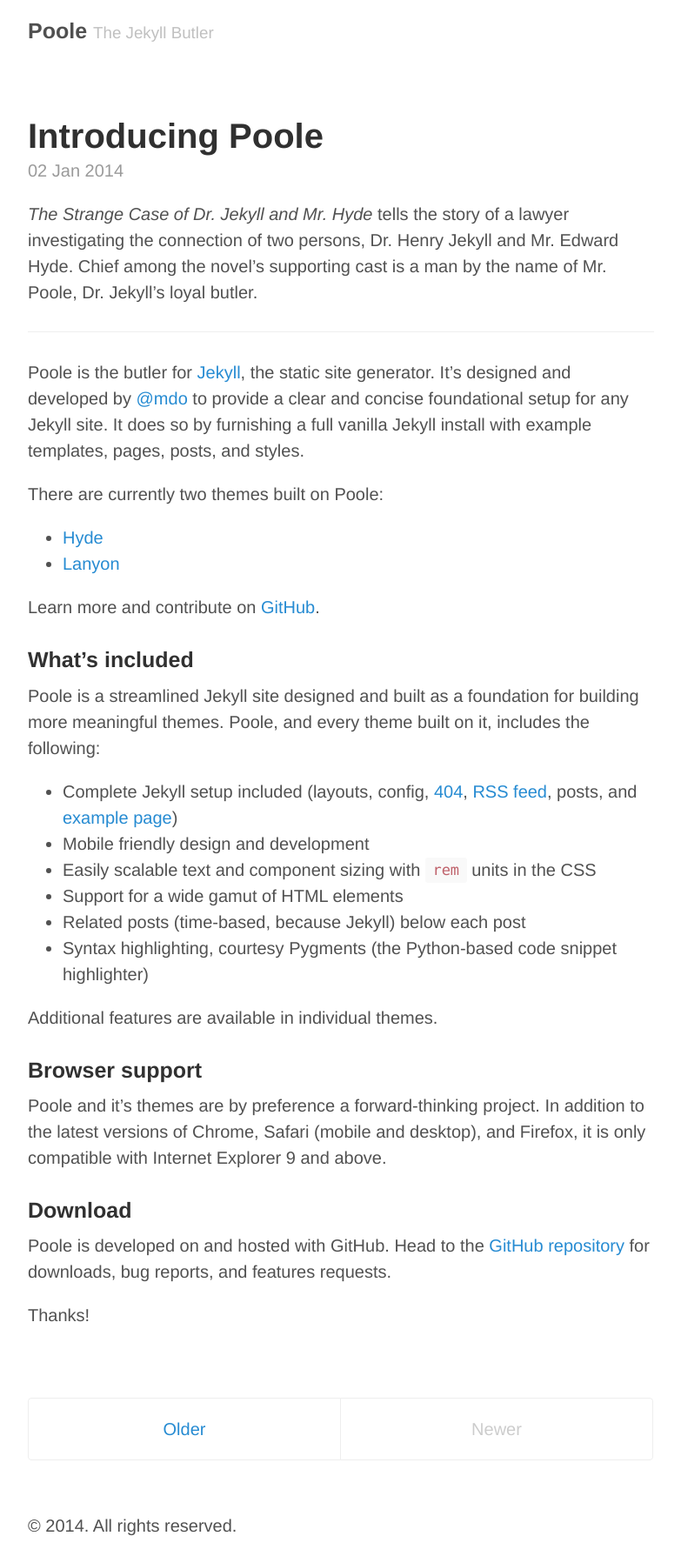
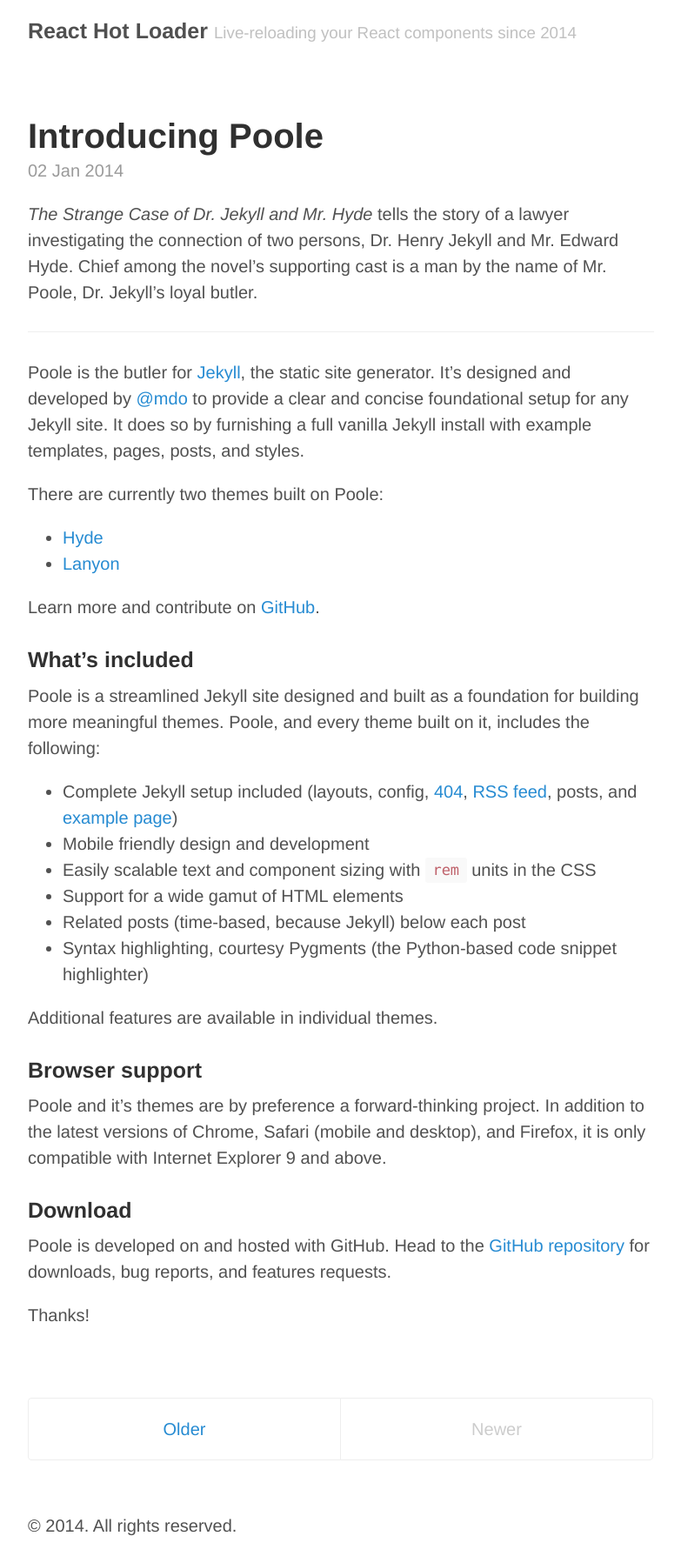
Before and after one commit to gaearon/react-hot-loader, a Jekyll site: the page built from index.html, in a window 1280 px wide. Shown: the whole page at 87% size, without its empty margins (248-1031 px from the left). Built offline with Jekyll 4.4.1, drawn with Linux system fonts in a browser that asks for light colours; Markdown is read by kramdown in place of the engine named in the settings; the list of posts is cut into pages by our own code.

Commit message:
Tweak Jekyll config

```diff
--- a/_config.yml
+++ b/_config.yml
@@ -6,17 +6,17 @@
 permalink:        pretty
 
 # Setup
-title:            Poole
-tagline:          The Jekyll Butler
-url:              http://getpoole.com
+title:            React Hot Loader
+tagline:          Live-reloading your React components since 2014
+url:              http://github.com/gaearon/react-hot-loader
 paginate:         1
-baseurl:          /
+baseurl:          http://gaearon.github.io/react-hot-loader/
 author:
-  name:           Mark Otto
-  url:            https://twitter.com/mdo
-  email:          markdotto@gmail.com
+  name:           Dan Abramov
+  url:            https://twitter.com/dan_abramov
+  email:          dan.abramov@me.com
 
 # Custom vars
-version:          1.0.0
+version:          0.2.0
 github:
-  repo:           https://github.com/poole/poole
+  repo:           http://github.com/gaearon/react-hot-loader
```
